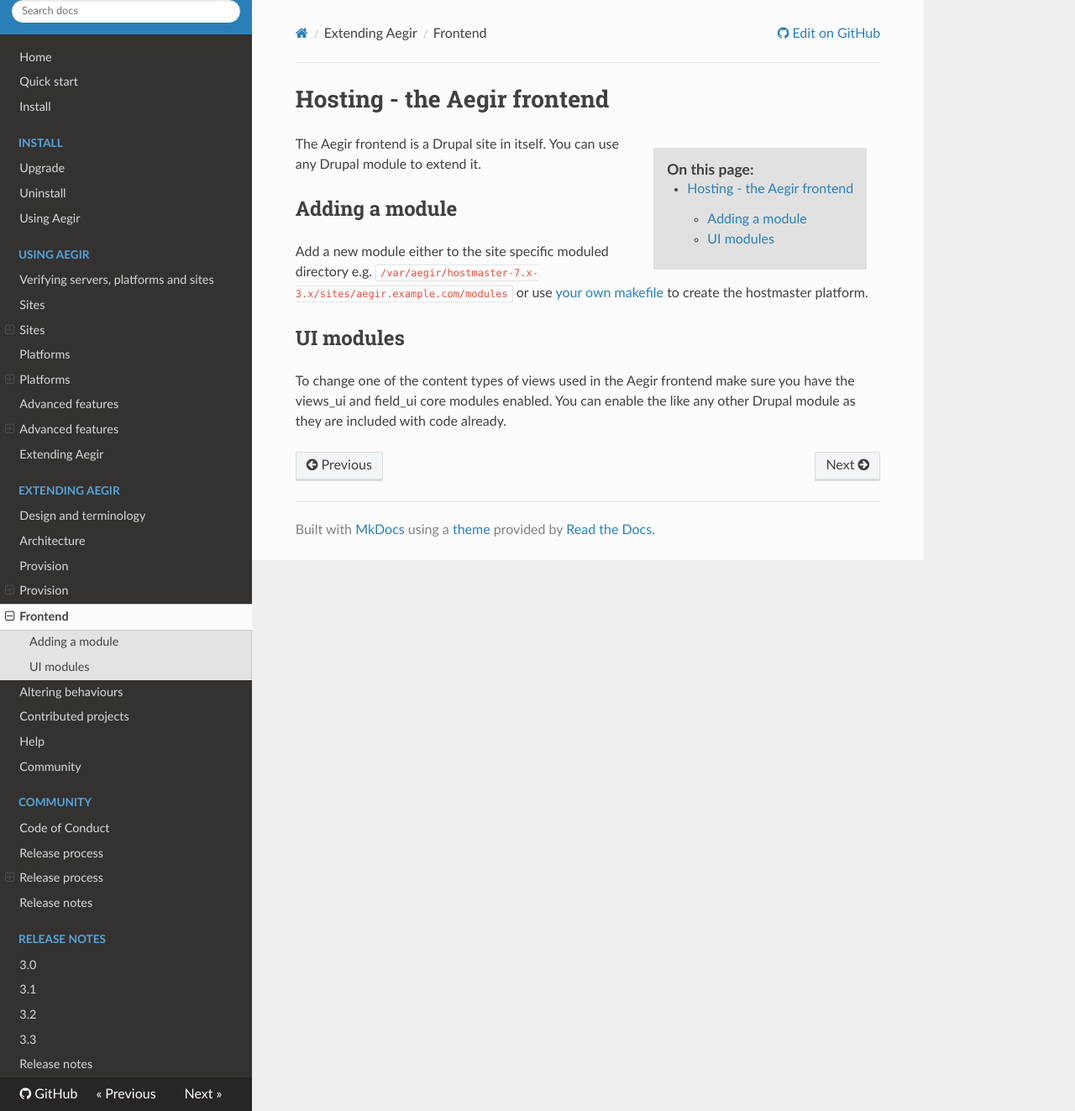
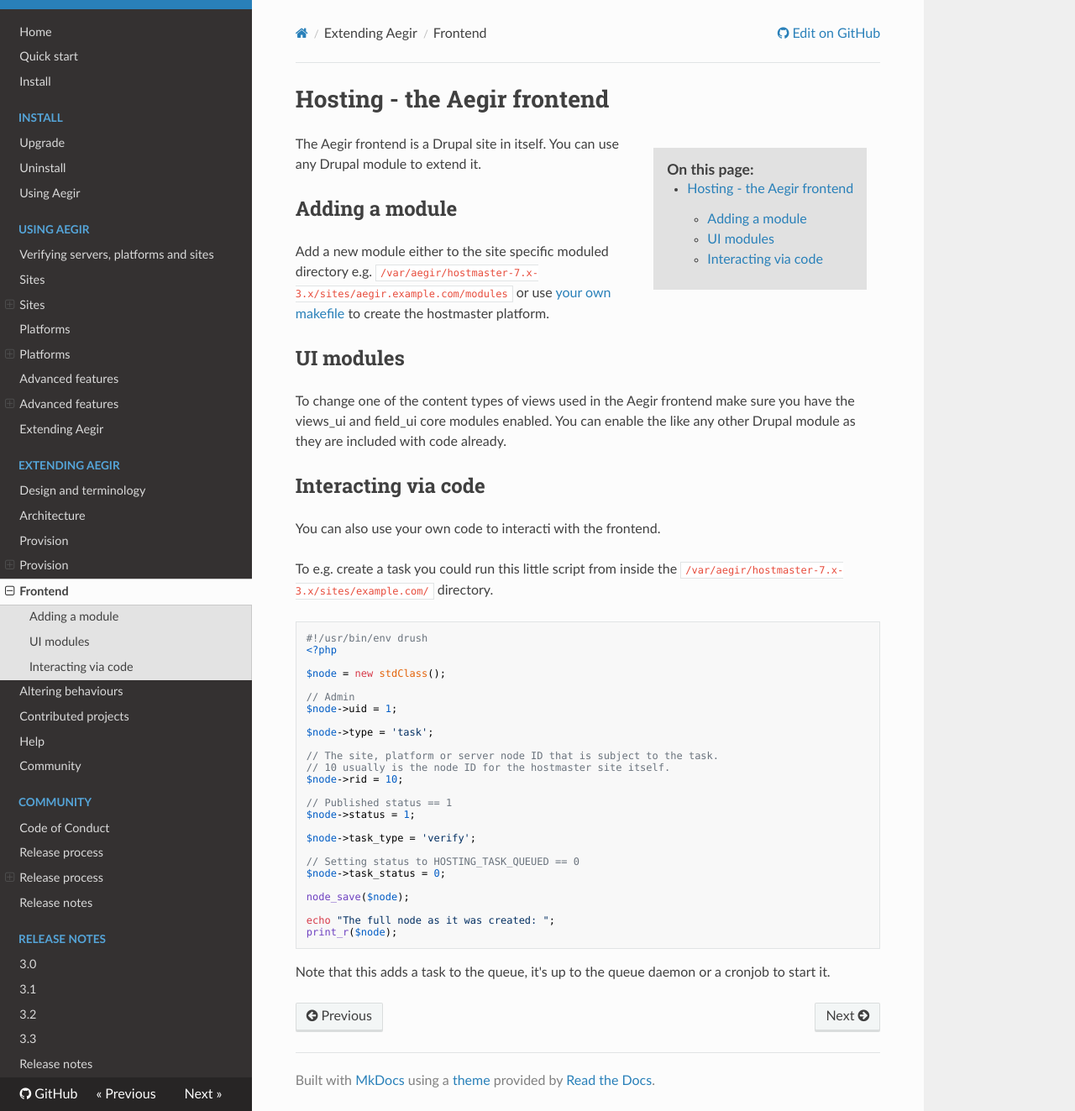
Before and after one commit to aegir-project/documentation, an MkDocs documentation site: the page built from docs/extend/frontend.md, in a window 1280 px wide and 1323 px high. Shown: the whole window at 84% size. Built offline with MkDocs 1.6.1, drawn with Linux system fonts in a browser that asks for light colours; nearby versions of some CDN libraries; old or Windows-style settings are respelled for this version of MkDocs.

Commit message:
Start a Interacting via code section

````diff
--- a/docs/extend/frontend.md
+++ b/docs/extend/frontend.md
@@ -18,3 +18,42 @@
 
 To change one of the content types of views used in the Aegir frontend make sure you have the views_ui and field_ui core modules enabled.
 You can enable the like any other Drupal module as they are included with code already.
+
+
+Interacting via code
+--------------------
+
+You can also use your own code to interacti with the frontend.
+
+To e.g. create a task you could run this little script from inside the `/var/aegir/hostmaster-7.x-3.x/sites/example.com/` directory.
+
+```php
+#!/usr/bin/env drush
+<?php
+
+$node = new stdClass();
+
+// Admin
+$node->uid = 1;
+
+$node->type = 'task';
+
+// The site, platform or server node ID that is subject to the task.
+// 10 usually is the node ID for the hostmaster site itself.
+$node->rid = 10;
+
+// Published status == 1
+$node->status = 1;
+
+$node->task_type = 'verify';
+
+// Setting status to HOSTING_TASK_QUEUED == 0
+$node->task_status = 0;
+
+node_save($node);
+
+echo "The full node as it was created: ";
+print_r($node);
+```
+
+Note that this adds a task to the queue, it's up to the queue daemon or a cronjob to start it.
````
